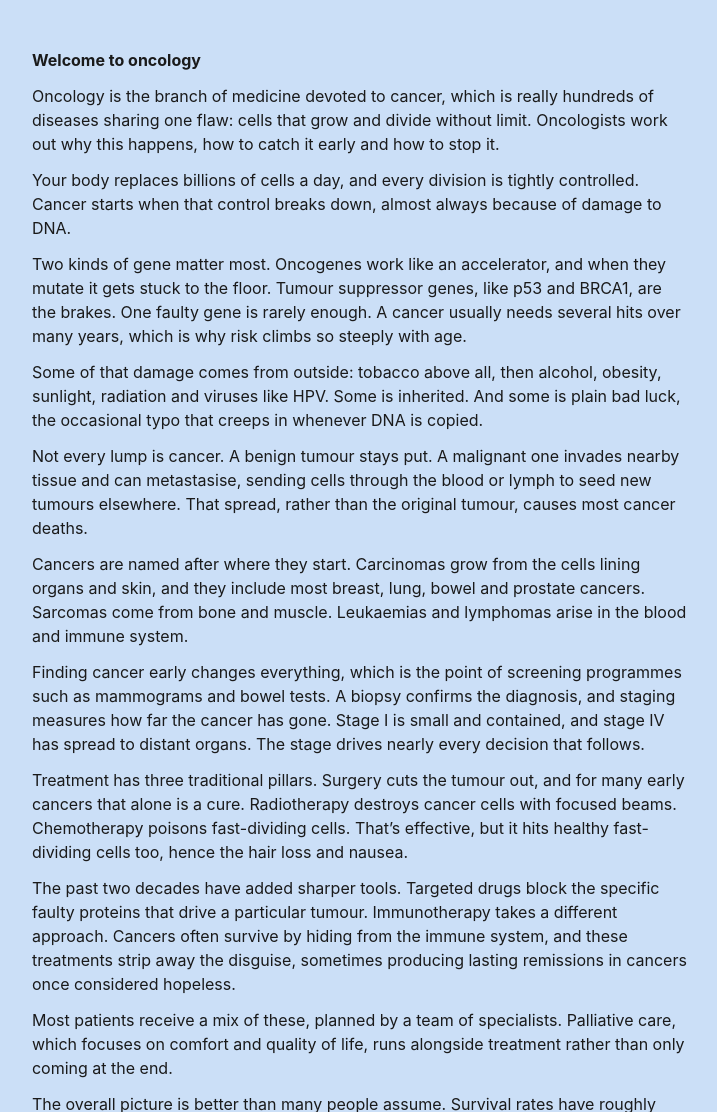
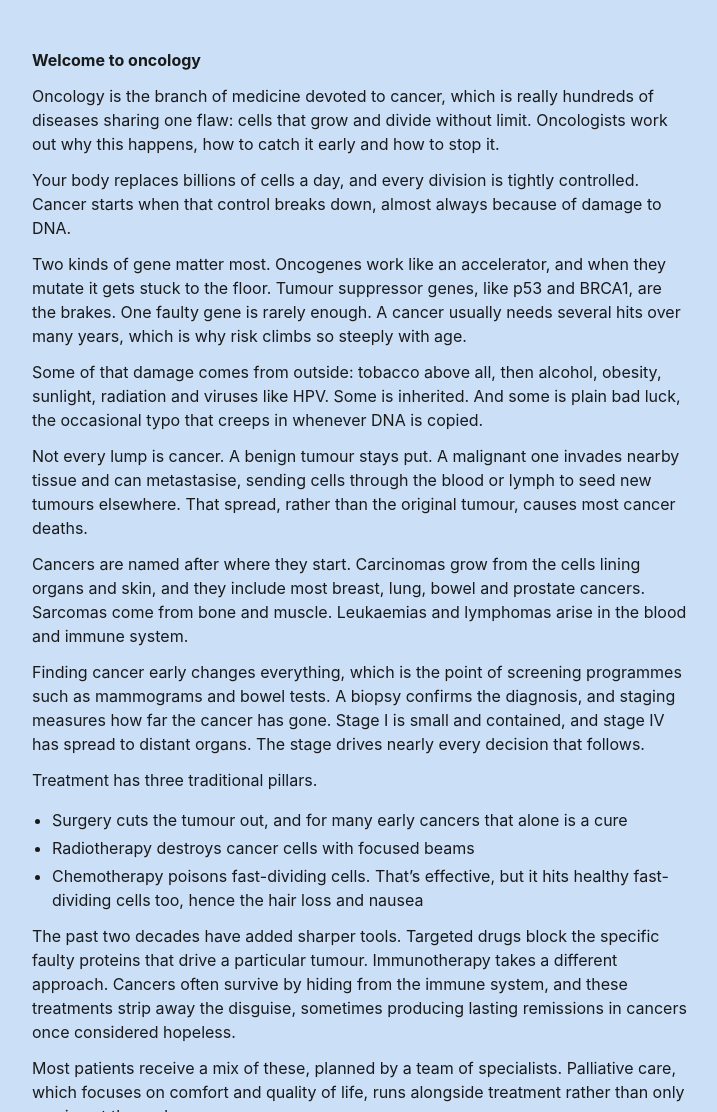
Before and after one commit to msmsim/kinocomputing, a website: page notes/017-onyx-crabs.html in a window 1280 px wide. Shown: the top 1112 px of the page, without its empty margins (280-997 px from the left). Drawn offline with Linux system fonts and the light colour scheme.

Commit message:
motes: update 017-onyx-crabs — turned the three treatments into a bulleted list, no wording changed

```diff
--- a/notes/017-onyx-crabs.html
+++ b/notes/017-onyx-crabs.html
@@ -16,7 +16,7 @@
     <link rel="canonical" href="https://kinocomputing.com/notes/017-onyx-crabs">
     <link rel="stylesheet" href="/note.css">
 
-
+    <meta name="blyg:note" content="turned the three treatments into a bulleted list, no wording changed">
 </head>
 <body>
 <main>
@@ -28,7 +28,12 @@
 <p>Not every lump is cancer. A benign tumour stays put. A malignant one invades nearby tissue and can metastasise, sending cells through the blood or lymph to seed new tumours elsewhere. That spread, rather than the original tumour, causes most cancer deaths.</p>
 <p>Cancers are named after where they start. Carcinomas grow from the cells lining organs and skin, and they include most breast, lung, bowel and prostate cancers. Sarcomas come from bone and muscle. Leukaemias and lymphomas arise in the blood and immune system.</p>
 <p>Finding cancer early changes everything, which is the point of screening programmes such as mammograms and bowel tests. A biopsy confirms the diagnosis, and staging measures how far the cancer has gone. Stage I is small and contained, and stage IV has spread to distant organs. The stage drives nearly every decision that follows.</p>
-<p>Treatment has three traditional pillars. Surgery cuts the tumour out, and for many early cancers that alone is a cure. Radiotherapy destroys cancer cells with focused beams. Chemotherapy poisons fast-dividing cells. That’s effective, but it hits healthy fast-dividing cells too, hence the hair loss and nausea.</p>
+<p>Treatment has three traditional pillars.</p>
+<ul>
+<li>Surgery cuts the tumour out, and for many early cancers that alone is a cure</li>
+<li>Radiotherapy destroys cancer cells with focused beams</li>
+<li>Chemotherapy poisons fast-dividing cells. That’s effective, but it hits healthy fast-dividing cells too, hence the hair loss and nausea</li>
+</ul>
 <p>The past two decades have added sharper tools. Targeted drugs block the specific faulty proteins that drive a particular tumour. Immunotherapy takes a different approach. Cancers often survive by hiding from the immune system, and these treatments strip away the disguise, sometimes producing lasting remissions in cancers once considered hopeless.</p>
 <p>Most patients receive a mix of these, planned by a team of specialists. Palliative care, which focuses on comfort and quality of life, runs alongside treatment rather than only coming at the end.</p>
 <p>The overall picture is better than many people assume. Survival rates have roughly doubled in the UK over the past fifty years. The gaps are still stark, though: testicular cancer is now usually curable, while pancreatic cancer remains brutally hard to treat.</p>
```
